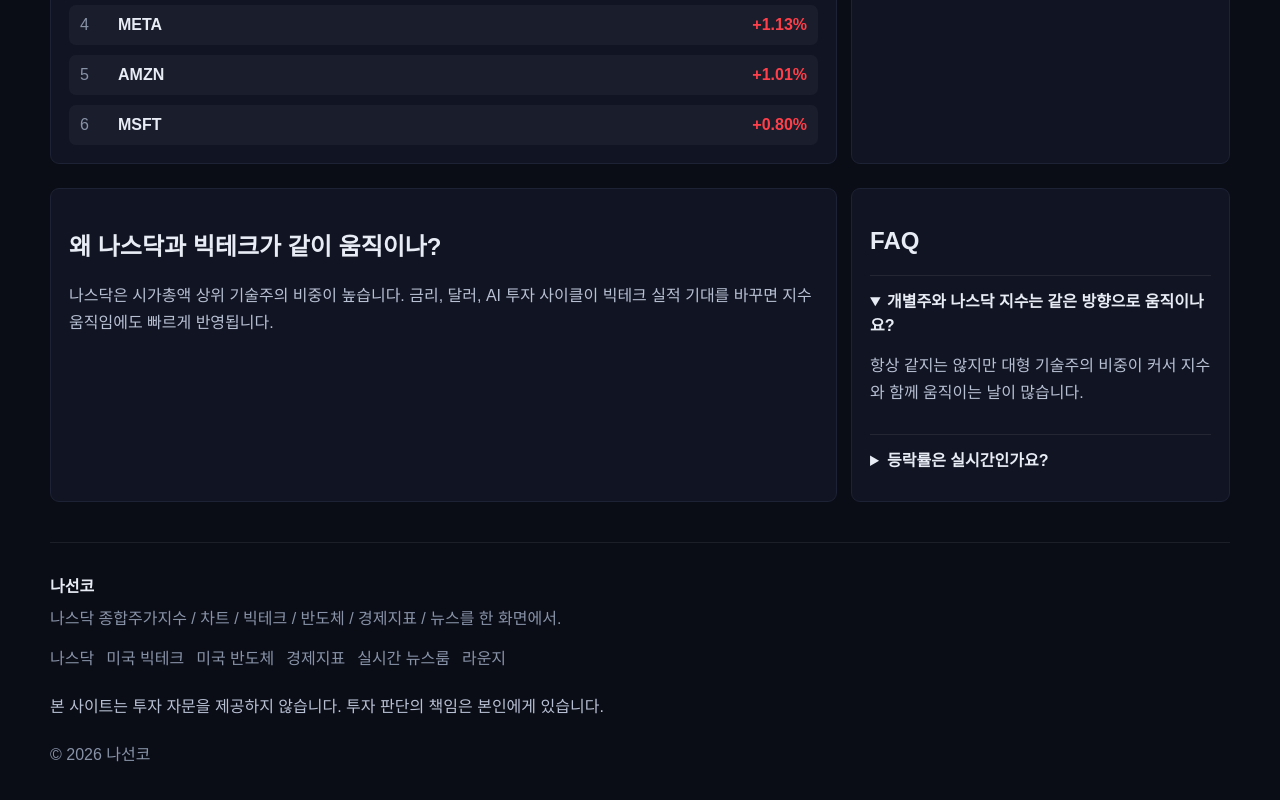
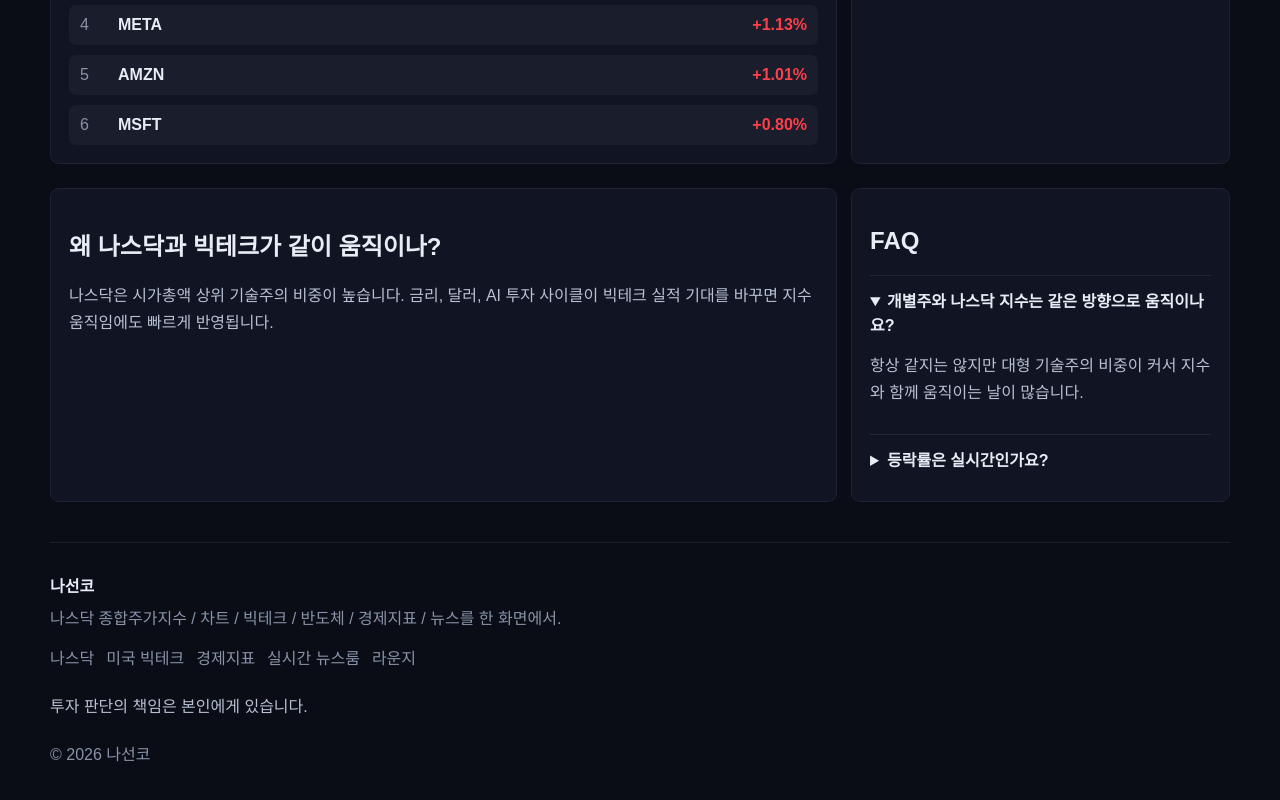
Before and after one commit to Hyowon-Cho/Nasunko, a Next.js app: page /big-tech in a window 1280 px wide. Shown: the part 1274-2074 px from the top of the page. Built offline with nearby package versions, Linux system fonts and the light colour scheme; no server answers.

Commit message:
Removing app/semiconductor/

```diff
--- a/components/Footer.tsx
+++ b/components/Footer.tsx
@@ -10,12 +10,11 @@
       <div className="footer-links">
         <Link href="/nasdaq">나스닥</Link>
         <Link href="/big-tech">미국 빅테크</Link>
-        <Link href="/semiconductor">미국 반도체</Link>
         <Link href="/indicators">경제지표</Link>
         <Link href="/news">실시간 뉴스룸</Link>
         <Link href="/lounge">라운지</Link>
       </div>
-      <p className="notice">본 사이트는 투자 자문을 제공하지 않습니다. 투자 판단의 책임은 본인에게 있습니다.</p>
+      <p className="notice">투자 판단의 책임은 본인에게 있습니다.</p>
       <p className="copyright">© 2026 나선코</p>
     </footer>
   );
--- a/components/Header.tsx
+++ b/components/Header.tsx
@@ -6,7 +6,6 @@
 const navItems = [
   { href: "/nasdaq", label: "나스닥" },
   { href: "/big-tech", label: "미국 빅테크" },
-  { href: "/semiconductor", label: "미국 반도체" },
   { href: "/indicators", label: "경제지표" },
   { href: "/news", label: "실시간 뉴스룸" },
   { href: "/lounge", label: "라운지" }
```
